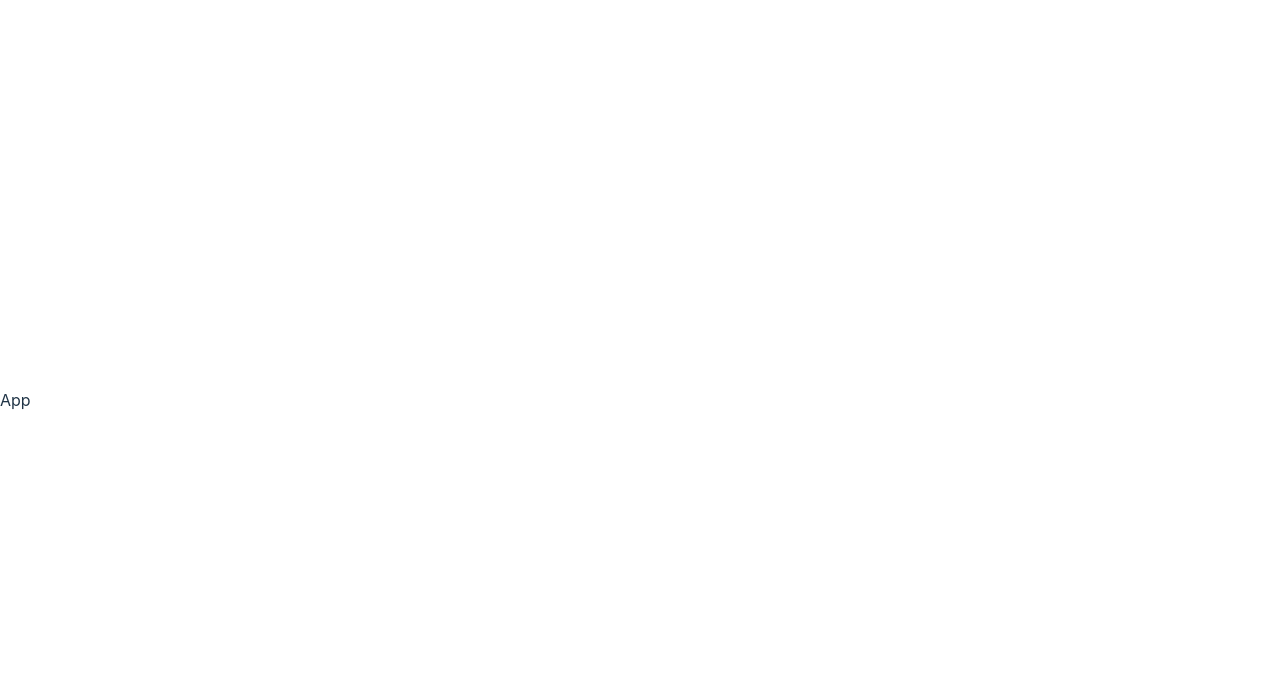
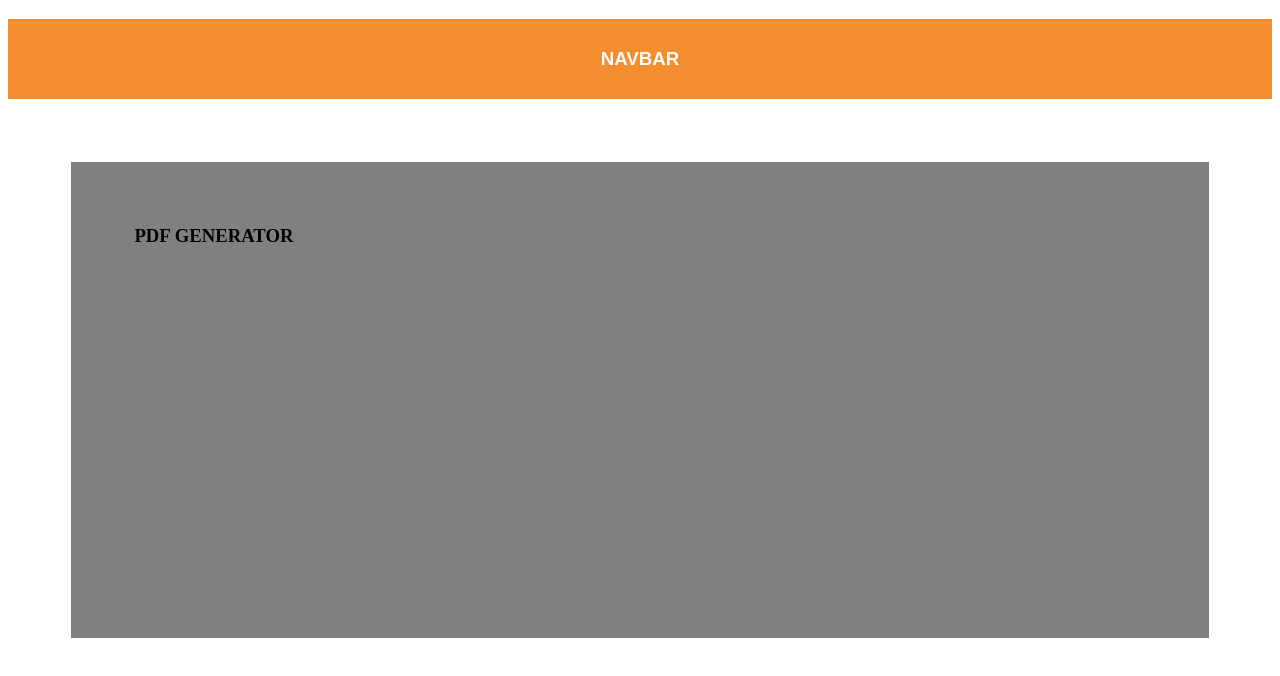
Before and after one commit to elenalope/pdf-generator-cohispania, a React (Vite) app in the folder client/: page / in a window 1280 px wide. Shown: the top 676 px of the page. Built offline with nearby package versions, Linux system fonts and the light colour scheme.

Commit message:
feat(layout):starting layout routing

```diff
--- a/client/src/App.jsx
+++ b/client/src/App.jsx
@@ -2,7 +2,7 @@ import React from 'react'
 
 const App = () => {
   return (
-    <div>App</div>
+    <div>Appaaaaaaaa</div>
   )
 }
 
--- a/client/src/components/navbar/Navbar.css
+++ b/client/src/components/navbar/Navbar.css
@@ -1,10 +1,10 @@
 .navbar {
-    background-color: #393939;
+    background-color: #F68D2E;
     height: 10vh;
     width: auto;
     color: white;
     font-family: 'Jost', sans-serif;
     display: flex;
     align-items: center;
-    justify-content: space-between;
+    justify-content: center;
 }
--- a/client/src/components/navbar/Navbar.jsx
+++ b/client/src/components/navbar/Navbar.jsx
@@ -1,8 +1,8 @@
-import { Link } from 'react-router-dom';
+import './Navbar.css';
 
 const Nav = () => {
     return (
-          <h3 className="navbar">PDF GENERATOR</h3>
+          <h3 className="navbar">NAVBAR</h3>
     );
   }
 
--- a/client/src/layout/LayoutPublic.jsx
+++ b/client/src/layout/LayoutPublic.jsx
@@ -0,0 +1,13 @@
+import { Outlet } from "react-router-dom";
+import Nav from "../components/navbar/Navbar";
+
+const LayoutPublic = () => {
+    return (
+        <div>
+            <Nav />
+                <Outlet />
+        </div>
+    );
+};
+
+export default LayoutPublic;
--- a/client/src/main.jsx
+++ b/client/src/main.jsx
@@ -1,8 +1,10 @@
 import React from 'react'
 import ReactDOM from 'react-dom/client'
-import App from './App.jsx'
-import './index.css'
+import { RouterProvider } from 'react-router-dom';
+import router from './router/router.jsx';
 
 ReactDOM.createRoot(document.getElementById('root')).render(
-    <App />,
+  <React.StrictMode>
+    <RouterProvider router={router} />
+  </React.StrictMode>,
 )
--- /dev/null
+++ b/client/src/pages/Home.css
@@ -0,0 +1,7 @@
+.probandorutas {
+    background-color: gray;
+    width: auto;
+    height: 350px;
+    margin: 5%;
+    padding: 5%;
+}
--- a/client/src/pages/Home.jsx
+++ b/client/src/pages/Home.jsx
@@ -0,0 +1,9 @@
+import './Home.css'
+
+const Home = () => {
+    return (
+          <h3 className="probandorutas">PDF GENERATOR</h3>
+    );
+  }
+
+  export default Home;
--- a/client/src/router/router.jsx
+++ b/client/src/router/router.jsx
@@ -1,4 +1,6 @@
-import createBrowserRouter from 'react-router-dom';
+import { createBrowserRouter } from "react-router-dom";
+import LayoutPublic from '../layout/LayoutPublic';
+import Home from '../pages/Home';
 
 const router = createBrowserRouter([
   {
@@ -6,13 +8,19 @@ const router = createBrowserRouter([
     element: <LayoutPublic />,
     children: [
       {
-          path: "/pdf",
-          element: <PDF />,
+        index: true,
+        element: <Home />,
       },
       {
-          path: "/interface",
-          element: <Interface />,
+        path: "/pdf",
+        element: <Home />, // o el componente correspondiente para la generación de PDF
       }
-    ]}])
+     // {
+     //   path: "/interface",
+     //   element: <Interface />, // Asegúrate de importar Interface si lo necesitas
+     // }
+    ]
+  }
+]);
 
 export default router;
```
Lines whose indentation alone changed are shown as unchanged.
